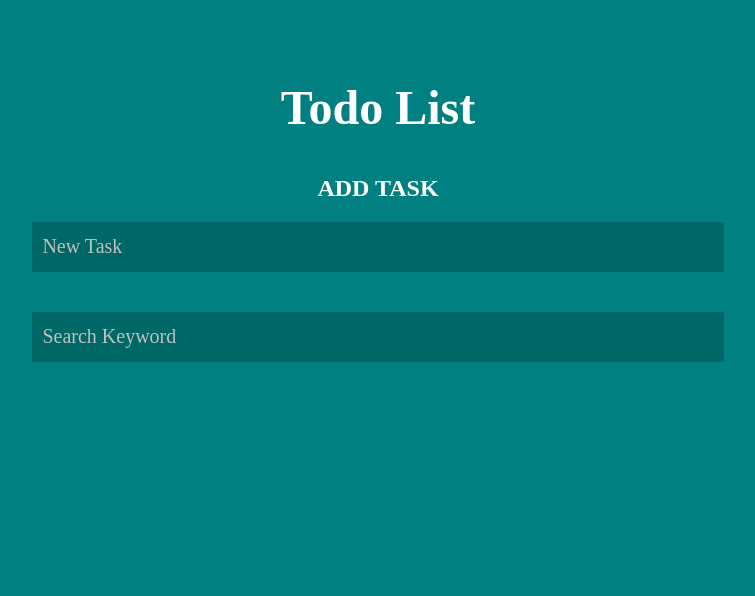
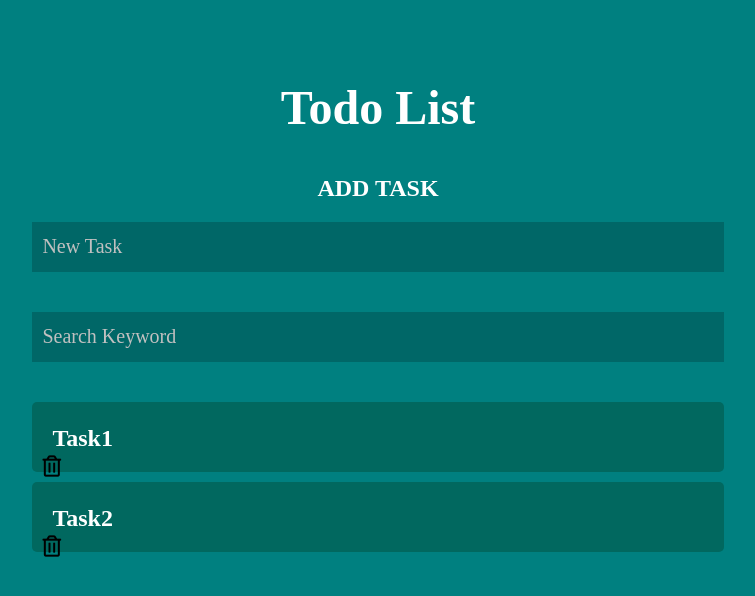
Before and after one commit to YukiOnishi1129/react-practice, a React (Create React App) app in the folder react-enzyme/: page / in a window 1280 px wide. Shown: the top 596 px of the page, without its empty margins (262-1017 px from the left). Built offline with nearby package versions, Linux system fonts and the light colour scheme.

Commit message:
Todoリスト作成

```diff
--- a/react-enzyme/public/index.html
+++ b/react-enzyme/public/index.html
@@ -8,6 +8,12 @@
     <meta
       name="description"
       content="Web site created using create-react-app"
+    />
+    <link
+      rel="stylesheet"
+      href="https://use.fontawesome.com/releases/v5.8.1/css/all.css"
+      integrity="sha384-50oBUHEmvpQ+1lW4y57PTFmhCaXp0ML5d60M1M7uH2+nqUivzIebhndOJK28anvf"
+      crossorigin="anonymous"
     />
     <link rel="apple-touch-icon" href="%PUBLIC_URL%/logo192.png" />
     <!--
--- /dev/null
+++ b/react-enzyme/src/components/molcules/Todo/container.tsx
@@ -0,0 +1,11 @@
+import React from 'react'
+import { Presentation } from './presentation'
+import { Todo as TodoType } from 'types/store/todos'
+
+type Props = {
+  todo: TodoType
+}
+
+export const Container: React.FC<Props> = (props) => {
+  return <Presentation todo={props.todo} />
+}
--- /dev/null
+++ b/react-enzyme/src/components/molcules/Todo/index.tsx
@@ -0,0 +1,11 @@
+import React from 'react'
+import { Container } from './container'
+import { Todo as TodoType } from 'types/store/todos'
+
+type Props = {
+  todo: TodoType
+}
+
+export const Todo: React.FC<Props> = (props) => {
+  return <Container todo={props.todo} />
+}
--- /dev/null
+++ b/react-enzyme/src/components/molcules/Todo/presentation.tsx
@@ -0,0 +1,55 @@
+import React from 'react'
+import styled from 'styled-components'
+import { Todo } from 'types/store/todos'
+
+type Props = {
+  todo: Todo
+}
+
+export const Presentation: React.FC<Props> = (props) => {
+  return (
+    <_Todo>
+      <_TodoTask>{props.todo.title}</_TodoTask>
+      <i className="far fa-trash-alt delete fa-lg"></i>
+    </_Todo>
+  )
+}
+
+const _Todo = styled.li`
+  list-style: none;
+  line-height: 1.5;
+  font-weight: bold;
+  background-color: rgba(3, 80, 63, 0.5);
+  border-radius: 5px;
+  padding: 10px;
+  height: 50px;
+  position: relative;
+  margin-bottom: 10px;
+`
+
+const _TodoTask = styled.span`
+  cursor: pointer;
+  display: block;
+  margin-top: 8px;
+  margin-left: 10px;
+  font-size: 24px;
+  font-family: 'Times New Roman', Times, serif;
+  color: #fff;
+`
+
+const _EditInput = styled.input`
+  color: white;
+  border: none;
+  background: rgba(0, 0, 0, 0.2);
+  width: 100%;
+  height: 50px;
+  padding: 10px;
+  box-sizing: border-box;
+  font-size: 20px;
+  font-family: 'Times New Roman', Times, serif;
+  border-radius: 5px;
+
+  &::placeholder {
+    color: #c0c0c0;
+  }
+`
--- /dev/null
+++ b/react-enzyme/src/components/organisms/TodoList/container.tsx
@@ -0,0 +1,14 @@
+import React from 'react'
+import { Presentation } from './presentation'
+import { useSelector } from 'react-redux'
+import { Rootstate } from 'types/store'
+import { Todo } from 'components/molcules/Todo'
+
+export const Container: React.FC = () => {
+  const { todoList } = useSelector((state: Rootstate) => state)
+
+  const todos = todoList.todos.map((todo) => {
+    return <Todo key={todo.id} todo={todo} />
+  })
+  return <Presentation>{todos}</Presentation>
+}
--- /dev/null
+++ b/react-enzyme/src/components/organisms/TodoList/index.tsx
@@ -0,0 +1,6 @@
+import React from 'react'
+import { Container } from './container'
+
+export const TodoList: React.FC = () => {
+  return <Container />
+}
--- /dev/null
+++ b/react-enzyme/src/components/organisms/TodoList/presentation.tsx
@@ -0,0 +1,23 @@
+import React from 'react'
+import styled from 'styled-components'
+
+type Props = {
+  children: React.ReactNode
+}
+
+export const Presentation: React.FC<Props> = (props) => {
+  return (
+    <_CommonArea>
+      <_TodoListUl>{props.children}</_TodoListUl>
+    </_CommonArea>
+  )
+}
+
+const _CommonArea = styled.section`
+  width: 60%;
+  margin: 40px auto;
+`
+
+const _TodoListUl = styled.ul`
+  padding: 0;
+`
--- a/react-enzyme/src/components/templates/TodoTemplate.tsx
+++ b/react-enzyme/src/components/templates/TodoTemplate.tsx
@@ -1,9 +1,24 @@
 import React, { useReducer } from 'react'
 import { useSelector } from 'react-redux'
 import styled from 'styled-components'
+import { Rootstate } from 'types/store'
 import { AddTodo } from 'components/organisms/AddTodo'
 import { SearchTodo } from 'components/organisms/SearchTodo'
-import { Rootstate } from 'types/store'
+import { TodoList } from 'components/organisms/TodoList'
+
+export const TodoTemplate: React.FC = () => {
+  // const [state, dispatch] = useReducer(TodoReducer, initialState)
+  // useSelectorで取り出す
+  const state = useSelector((state: Rootstate) => state)
+  return (
+    <_Wrapper>
+      <_Title>Todo List</_Title>
+      <AddTodo />
+      <SearchTodo />
+      <TodoList />
+    </_Wrapper>
+  )
+}
 
 const _Wrapper = styled.div`
   width: 90%;
@@ -15,16 +30,3 @@ const _Title = styled.h1`
   color: #fff;
   font-size: 48px;
 `
-
-export const TodoTemplate: React.FC = () => {
-  // const [state, dispatch] = useReducer(TodoReducer, initialState)
-  // useSelectorで取り出す
-  const state = useSelector((state: Rootstate) => state)
-  return (
-    <_Wrapper>
-      <_Title>Todo List</_Title>
-      <AddTodo />
-      <SearchTodo />
-    </_Wrapper>
-  )
-}
```
